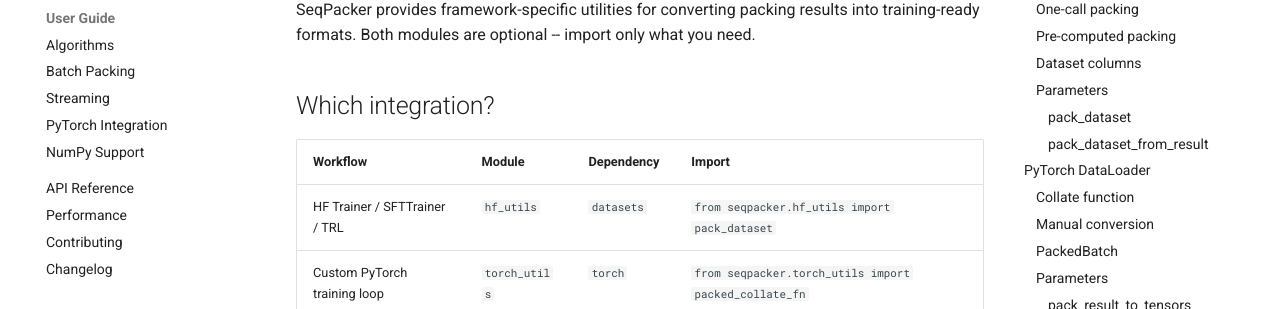
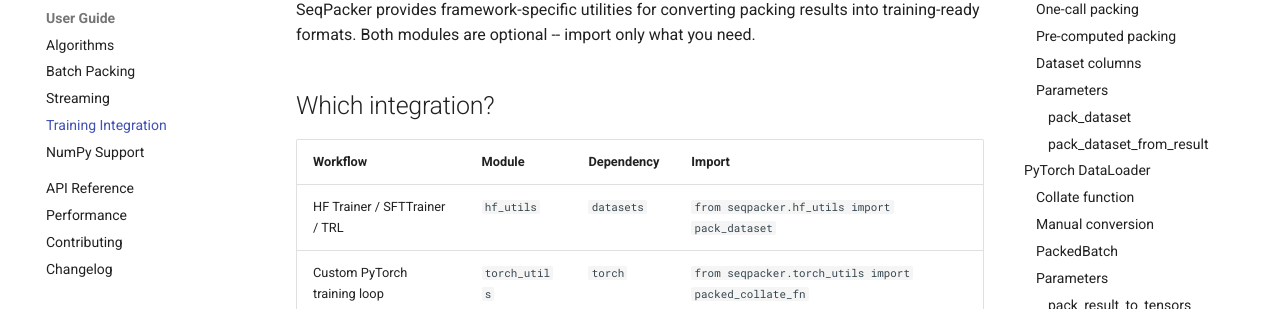
Before and after one commit to AlphaKhaw/seqpacker, an MkDocs documentation site: the page built from docs/user-guide/training.md, in a window 1280 px wide. Shown: the part 183-492 px from the top of the page. Built offline with MkDocs 1.6.1 and Material for MkDocs 9.7.7, drawn with Linux system fonts in a browser that asks for light colours; comment, search, counter and statistics services are not loaded.

Commit message:
Update MKDocs navigation

```diff
--- a/mkdocs.yml
+++ b/mkdocs.yml
@@ -44,7 +44,7 @@
       - Algorithms: user-guide/algorithms.md
       - Batch Packing: user-guide/batch-packing.md
       - Streaming: user-guide/streaming.md
-      - PyTorch Integration: user-guide/pytorch.md
+      - Training Integration: user-guide/training.md
       - NumPy Support: user-guide/numpy.md
   - API Reference: api.md
   - Performance: performance.md
```
